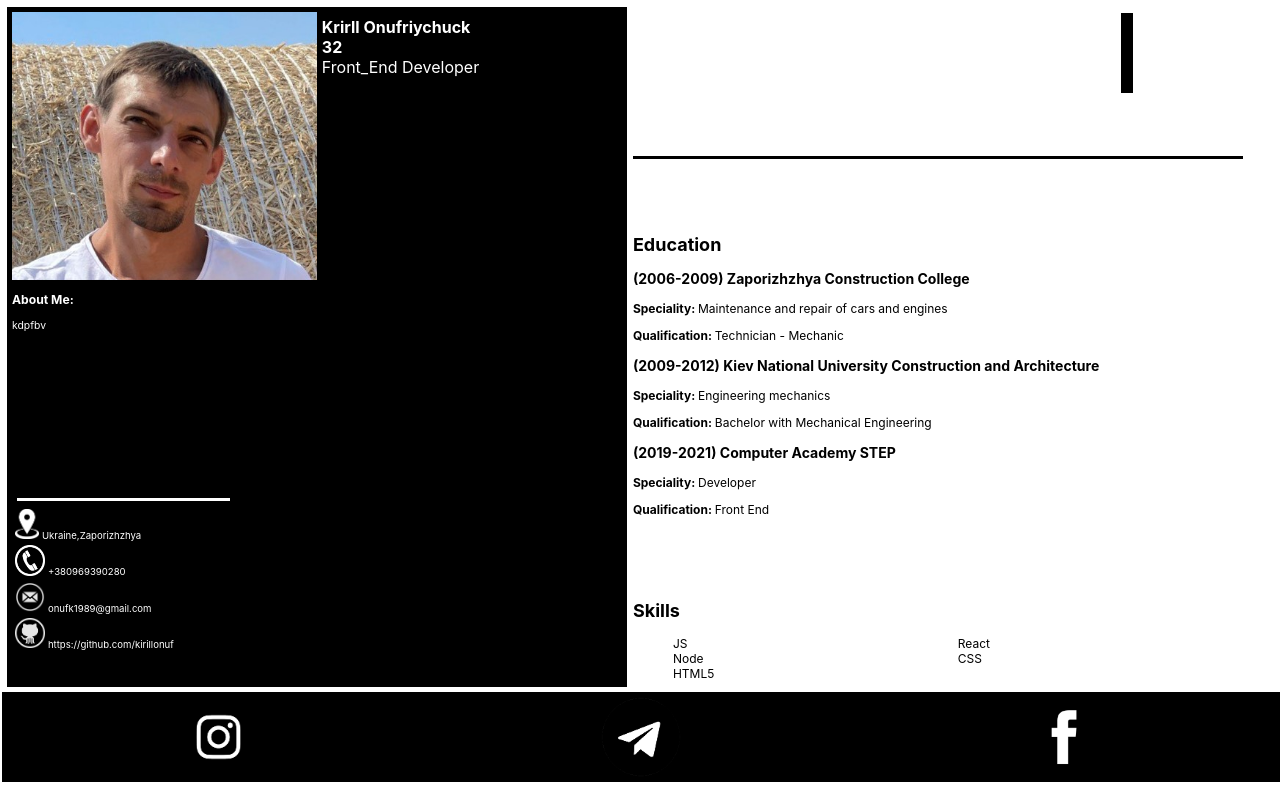
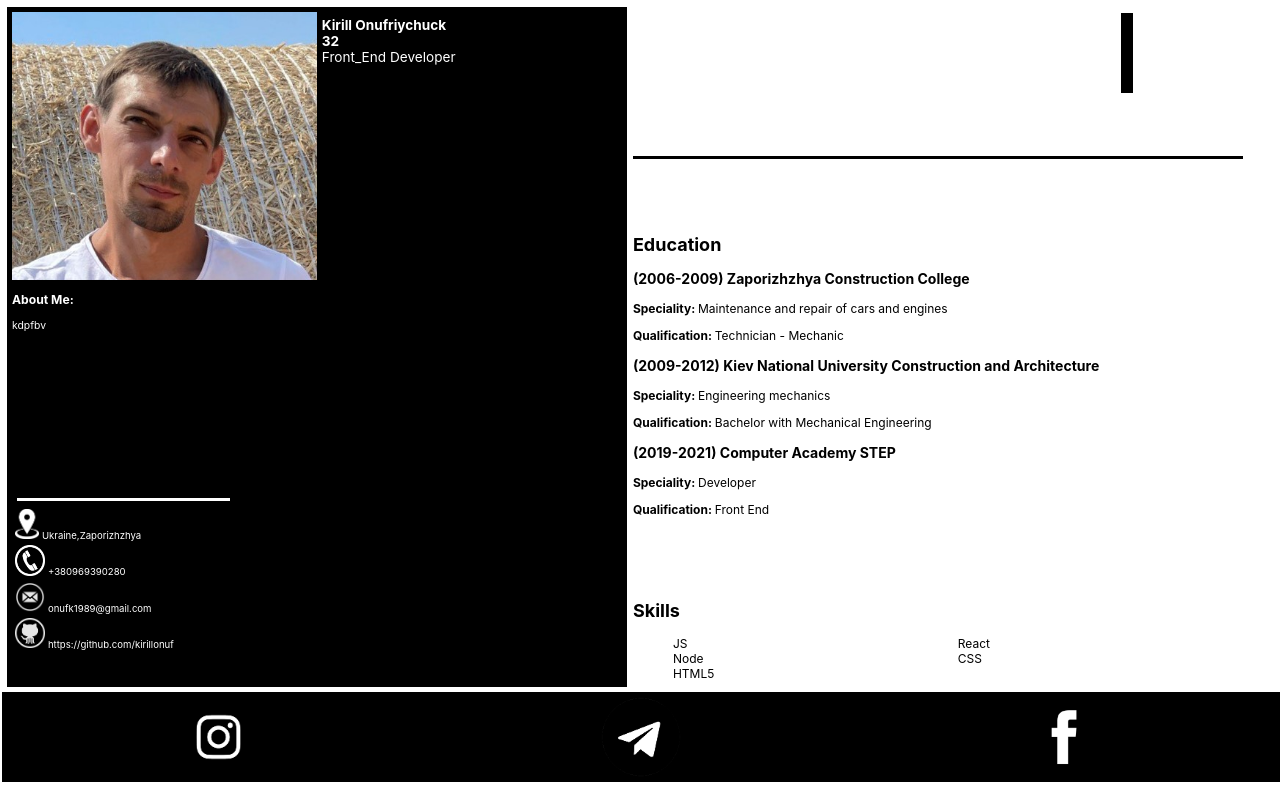
Before and after one commit to kirillonuf/cv_onufriychuk, a React (Create React App) app: page / in a window 1280 px wide. Built offline with nearby package versions, Linux system fonts and the light colour scheme.

Commit message:
update styles

```diff
--- a/src/App.scss
+++ b/src/App.scss
@@ -20,7 +20,7 @@
                     padding: 5px ;
                     height: 90%;
                     width: 45%;
-                    font-size: 2vh;
+                    font-size: 1.7vh;
                    align-items: center;
                 }
                 .photo {
--- a/src/data/data.json
+++ b/src/data/data.json
@@ -1,5 +1,5 @@
 {
-    "firstName": "Krirll",
+    "firstName": "Kirill",
     "lastName": "Onufriychuck",
     "phoneNumber": "+380969390280",
     "birthDate": "1989-06-05",
```
